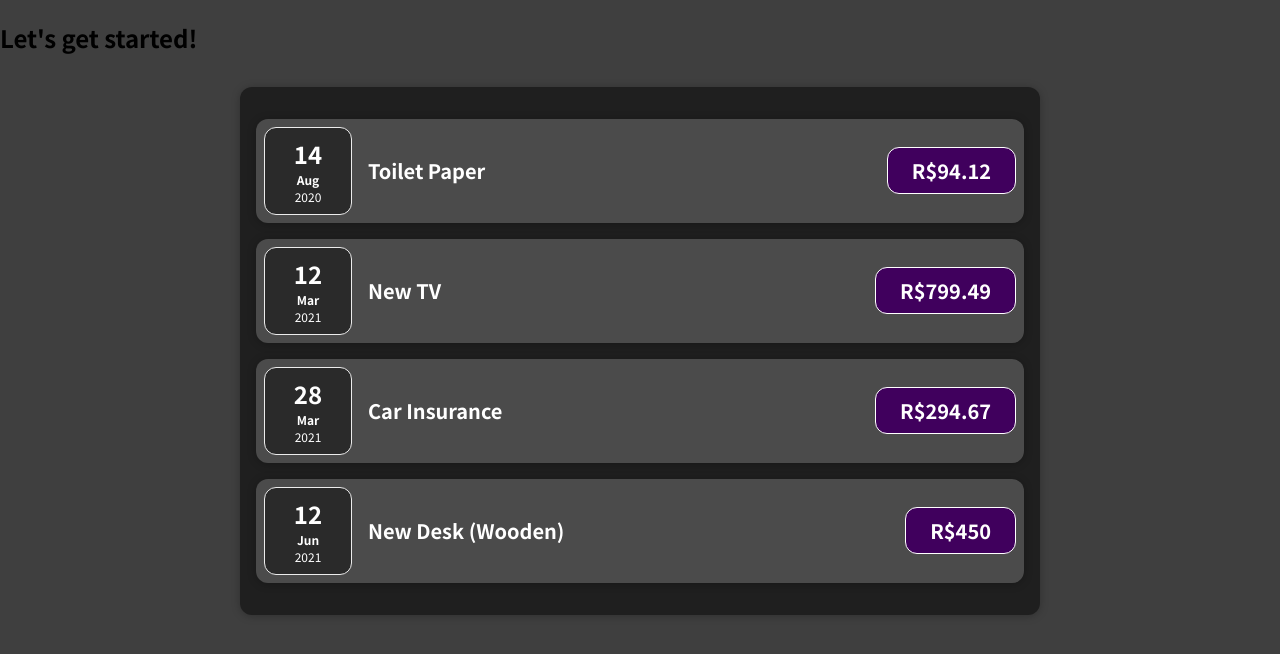
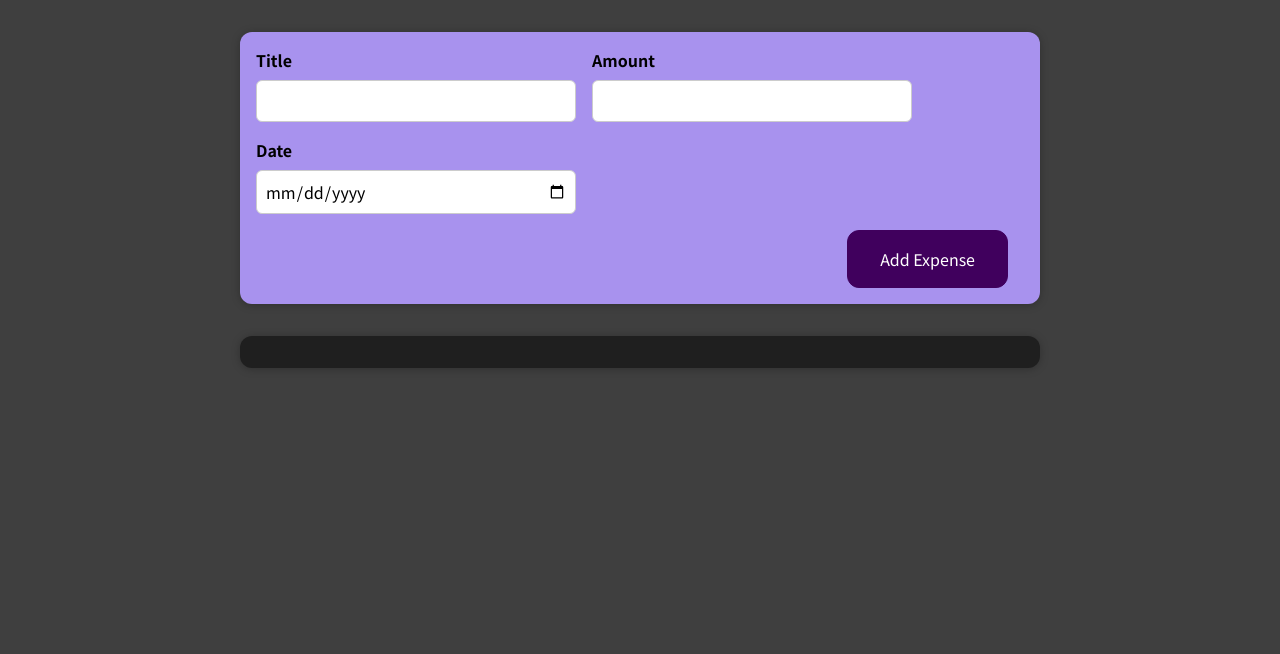
Before and after one commit to leecaslu/01-starting-setup, a React (Create React App) app: page / in a window 1280 px wide. Shown: the top 654 px of the page. Built offline with nearby package versions, Linux system fonts and the light colour scheme.

Commit message:
brincando aqui

```diff
--- a/src/App.js
+++ b/src/App.js
@@ -1,30 +1,25 @@
 import ExpenseContainer from "./components/Expenses/ExpenseContainer";
+import NewExpense from "./components/NewExpense/NewExpense";
+import { useState } from 'react';
+
 
 const App = () => {
-  const expenses = [
-    {
-      id: 'e1',
-      title: 'Toilet Paper',
-      amount: 94.12,
-      date: new Date(2020, 7, 14),
-    },
-    { id: 'e2', title: 'New TV', amount: 799.49, date: new Date(2021, 2, 12) },
-    {
-      id: 'e3',
-      title: 'Car Insurance',
-      amount: 294.67,
-      date: new Date(2021, 2, 28),
-    },
-    {
-      id: 'e4',
-      title: 'New Desk (Wooden)',
-      amount: 450,
-      date: new Date(2021, 5, 12),
+  // state expenses
+  const [expenses, setExpenses] = useState([]);
+
+  // handler do input de expenses
+  const inputHandler = (input) => {
+    console.log('segue input', input);
+    if (input.title && input.date && input.amount) {
+      input.id = (expenses).length;
+      setExpenses(state => [...state, input]);
+      console.log(input);
     }
-  ];
+  }
+  // colocando so componentes na arvore e passando dados de um comp para outro
   return (
     <div>
-      <h2>Let's get started!</h2>
+      <NewExpense inputHandler={inputHandler} />
       <ExpenseContainer expenses={expenses} />
     </div>
   );
--- /dev/null
+++ b/src/components/NewExpense/ExpenseForm.css
@@ -0,0 +1,26 @@
+.new-expense__controls {
+  display: flex;
+  flex-wrap: wrap;
+  gap: 1rem;
+  margin-bottom: 1rem;
+  text-align: left;
+}
+
+.new-expense__control label {
+  font-weight: bold;
+  margin-bottom: 0.5rem;
+  display: block;
+}
+
+.new-expense__control input {
+  font: inherit;
+  padding: 0.5rem;
+  border-radius: 6px;
+  border: 1px solid #ccc;
+  width: 20rem;
+  max-width: 100%;
+}
+
+.new-expense__actions {
+  text-align: right;
+}
--- /dev/null
+++ b/src/components/NewExpense/ExpenseForm.js
@@ -0,0 +1,61 @@
+import { useState } from 'react';
+import './ExpenseForm.css';
+// MUITO IMPORTANTE: o prevent default do evento impede o recarregamento da pagina.
+// Devemos convertere os valores do form, que sao jogados como string!
+
+export default function ExpenseForm(props) {
+  // Definindo o state
+  const [input, setInput] = useState({});
+
+  // Definindo as funcoes handlers para o componente
+  const submitHandler = (e) => {
+    e.preventDefault();
+    input.amount = parseFloat(input.amount);
+    input.date = new Date(input.date);
+    props.inputHandler(input); // enviado as infos para o componente pai
+    setInput({}); // resetando o form
+  }
+
+  const titleChangeHandler = (e) => {
+    const name = e.target.name;
+    const value = e.target.value;
+    setInput(values => ({ ...values, [name]: value }));
+  };
+
+  // Criando o componente
+  return (
+    <form onSubmit={submitHandler}>
+      <div className='new-expense__controls'>
+        <div className='new-expense__control'>
+          <label>Title</label>
+          <input type='text' name='title' value={input.title || ""} onChange={titleChangeHandler} />
+        </div>
+        <div className='new-expense__control'>
+          <label>Amount</label>
+          <input
+            type='number'
+            name='amount'
+            value={input.amount || ""}
+            min='0.01'
+            step='0.01'
+            onChange={titleChangeHandler}
+          />
+        </div>
+        <div className='new-expense__control'>
+          <label>Date</label>
+          <input
+            type='date'
+            name='date'
+            value={input.date || ""}
+            min='2019-01-01'
+            max='2022-12-31'
+            onChange={titleChangeHandler}
+          />
+        </div>
+      </div>
+      <div className='new-expense__actions'>
+        <button type='submit'>Add Expense</button>
+      </div>
+    </form>
+  )
+}
--- /dev/null
+++ b/src/components/NewExpense/NewExpense.css
@@ -0,0 +1,38 @@
+.new-expense {
+  background-color: #a892ee;
+  padding: 1rem;
+  margin: 2rem auto;
+  width: 50rem;
+  max-width: 95%;
+  border-radius: 12px;
+  text-align: center;
+  box-shadow: 0 1px 8px rgba(0, 0, 0, 0.25);
+}
+
+.new-expense button {
+  font: inherit;
+  cursor: pointer;
+  padding: 1rem 2rem;
+  border: 1px solid #40005d;
+  background-color: #40005d;
+  color: white;
+  border-radius: 12px;
+  margin-right: 1rem;
+}
+
+.new-expense button:hover,
+.new-expense button:active {
+  background-color: #510674;
+  border-color: #510674;
+}
+
+.new-expense button.alternative {
+  color: #220131;
+  border-color: transparent;
+  background-color: transparent;
+}
+
+.new-expense button.alternative:hover,
+.new-expense button.alternative:active {
+  background-color: #ddb3f8;
+}
--- /dev/null
+++ b/src/components/NewExpense/NewExpense.js
@@ -0,0 +1,10 @@
+import './NewExpense.css';
+import ExpenseForm from './ExpenseForm';
+
+export default function NewExpense(props) {
+  return (
+    <div className='new-expense'>
+      <ExpenseForm inputHandler={props.inputHandler} />
+    </div>
+  )
+}
--- a/src/components/UI/Card.css
+++ b/src/components/UI/Card.css
@@ -1,4 +1,9 @@
-.card {
+.card__inactive {
   border-radius: 12px;
   box-shadow: 0 1px 8px rgba(0, 0, 0, 0.25);
 }
+
+.card__active {
+  border-radius: 10px;
+  box-shadow: 0 3px 9px rgba(248, 246, 246, 0.168);
+}
--- a/src/components/UI/Card.js
+++ b/src/components/UI/Card.js
@@ -1,10 +1,15 @@
+import { useState } from 'react';
 import './Card.css';
 
 // Esse componente coloca todos os estilos de css em comum de cards em um componente.
 
 const Card = (props) => {
-  const classes = 'card ' + props.className;
-  return <div className={classes}>{props.children}</div>;
+  const [isActive, setIsActive] = useState(false);
+  const mouseHandler = e => {
+    setIsActive(estado => !estado);
+  }
+  return <div
+    className={(isActive ? 'card__active ' : 'card__inactive ') + props.className} onMouseEnter={mouseHandler} onMouseLeave={mouseHandler}>{props.children}</div>;
 }
 
 export default Card;
```
